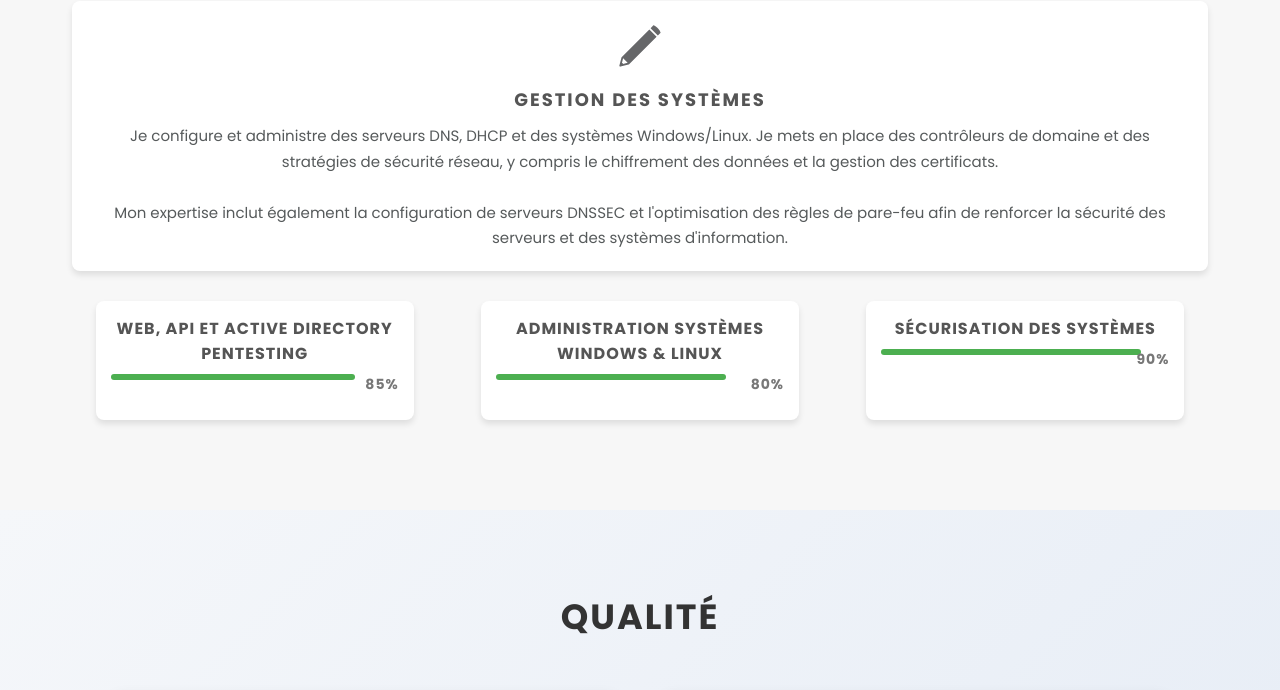
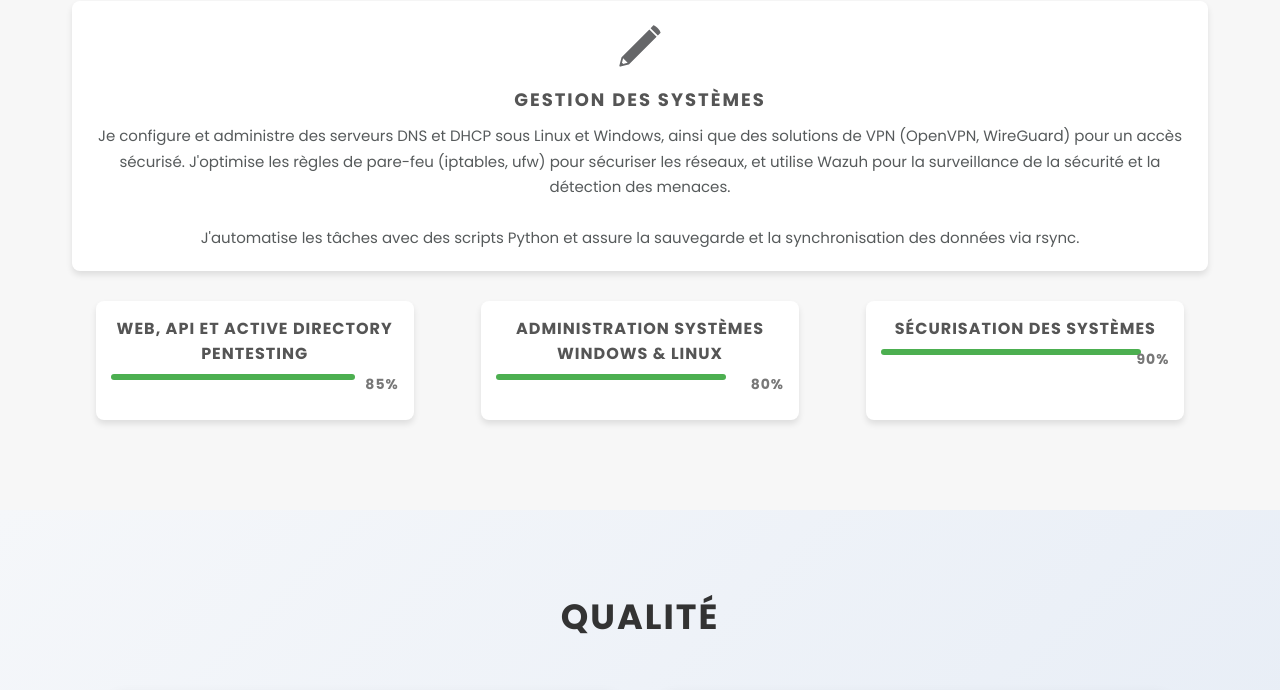
Before and after one commit to mahdifahs/mahdifahs, a plain HTML site: page index.html in a window 1280 px wide. Shown: the part 1820-2510 px from the top of the page. Drawn offline with nearby package versions, Linux system fonts and the light colour scheme.

Commit message:
Update index.html

```diff
--- a/index.html
+++ b/index.html
@@ -170,9 +170,9 @@
         <img class="service-card-img" src="img/services/03.svg" alt="Gestion des systèmes" />
         <h3 class="service-card-title">Gestion des systèmes</h3>
         <p>
-          Je configure et administre des serveurs DNS, DHCP et des systèmes Windows/Linux. Je mets en place des contrôleurs de domaine et des stratégies de sécurité réseau, y compris le chiffrement des données et la gestion des certificats.
+        Je configure et administre des serveurs DNS et DHCP sous Linux et Windows, ainsi que des solutions de VPN (OpenVPN, WireGuard) pour un accès sécurisé. J'optimise les règles de pare-feu (iptables, ufw) pour sécuriser les réseaux, et utilise Wazuh pour la surveillance de la sécurité et la détection des menaces.
           <br /><br />
-          Mon expertise inclut également la configuration de serveurs DNSSEC et l'optimisation des règles de pare-feu afin de renforcer la sécurité des serveurs et des systèmes d'information.
+         J'automatise les tâches avec des scripts Python et assure la sauvegarde et la synchronisation des données via rsync.
         </p>
       </div>
 
```
